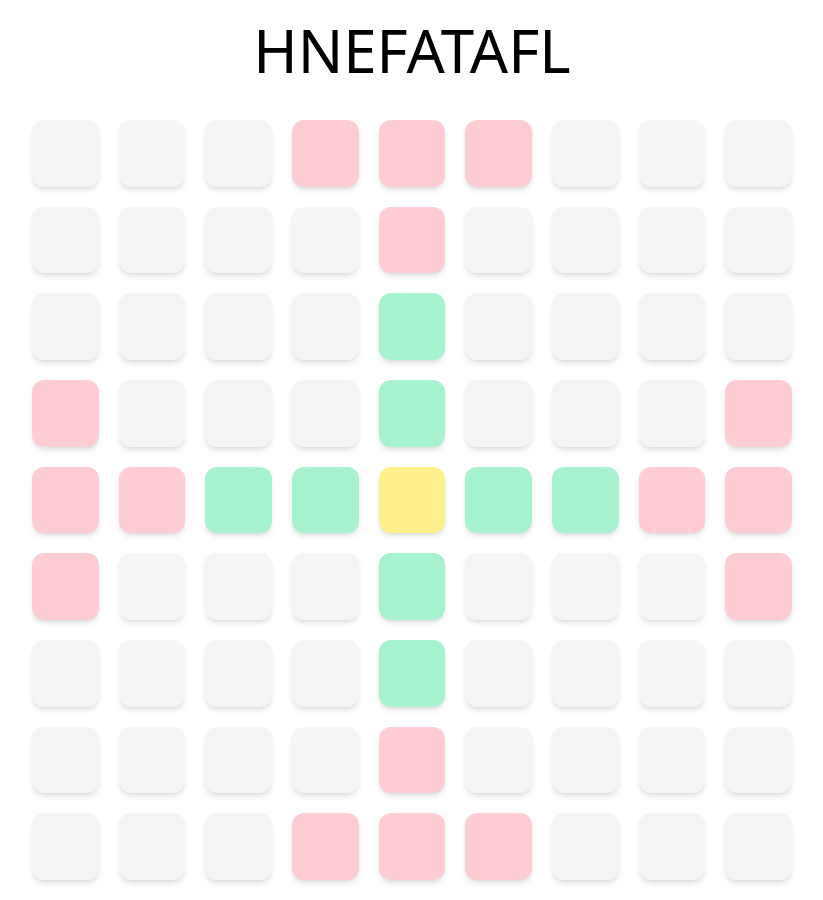
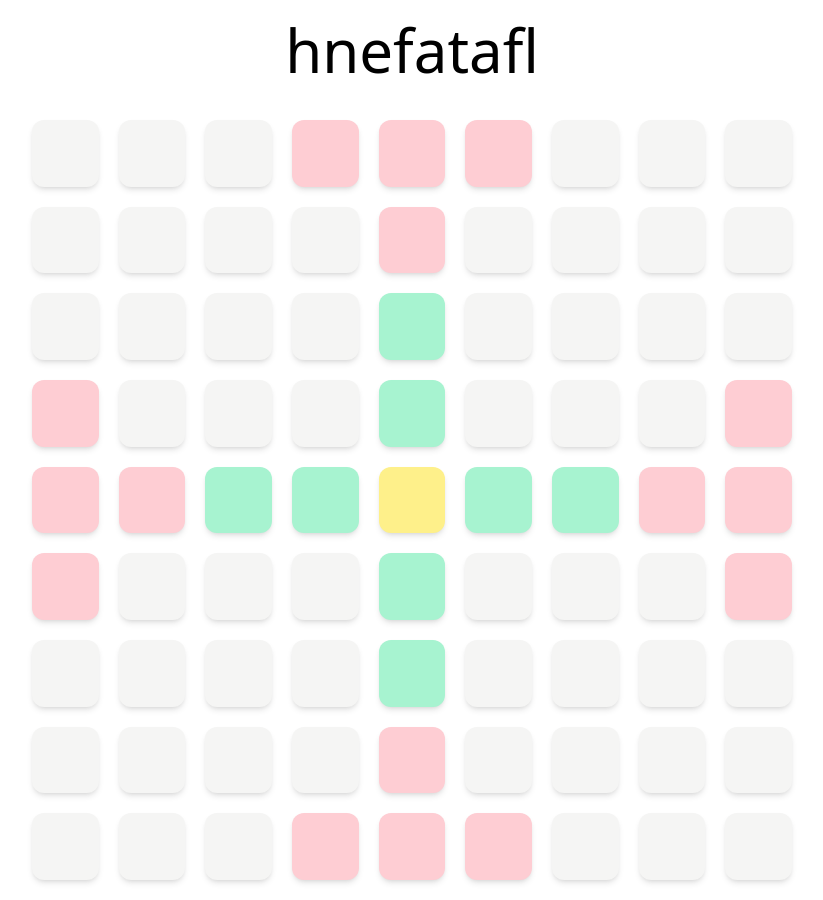
Before and after one commit to juliendy/hnefatafl, a Next.js app: page / in a window 1280 px wide. Shown: the whole page, without its empty margins (228-1051 px from the left). Built offline with nearby package versions, Linux system fonts and the light colour scheme; a web font is replaced by a local one.

Commit message:
chore: change head + title. end of day

```diff
--- a/pages/index.tsx
+++ b/pages/index.tsx
@@ -1,15 +1,22 @@
 import type { NextPage } from "next";
+import Head from "next/head";
 import { useState } from "react";
 import Game from "../components/game";
 
 const Home: NextPage = () => {
     const [bgColor, setBgColor] = useState("bg-red-50")
     const classNames = "h-screen w-screen" + bgColor
+
     return (
-        <div className={classNames}>
-            <div className="text-6xl text-center pt-5">HNEFATAFL</div>
-            <Game setBgColor={setBgColor} />
-        </div>
+        <>
+            <Head>
+                <title>hnefatafl</title>
+            </Head>
+            <div className={classNames}>
+                <div className="text-6xl text-center pt-5">hnefatafl</div>
+                <Game setBgColor={setBgColor} />
+            </div>
+        </>
     );
 };
 
```
